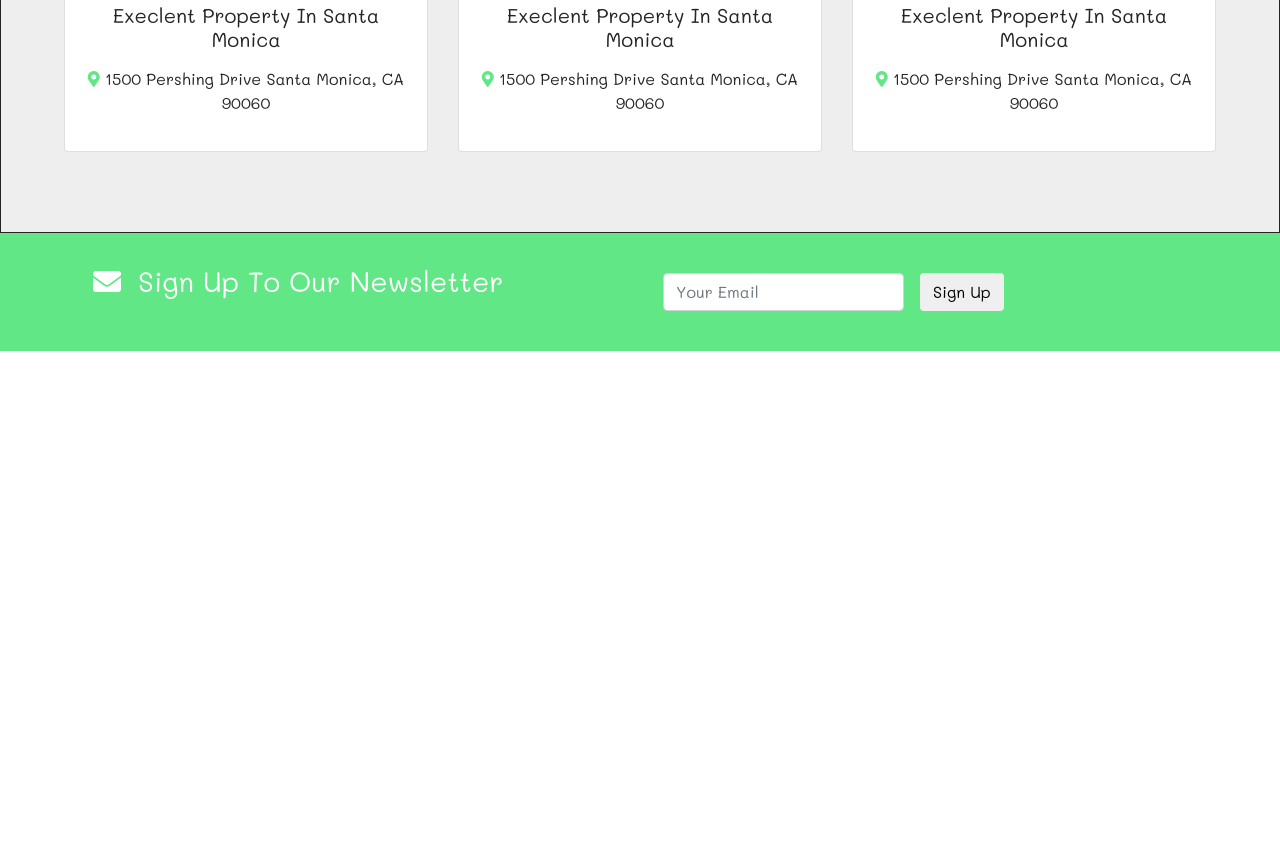
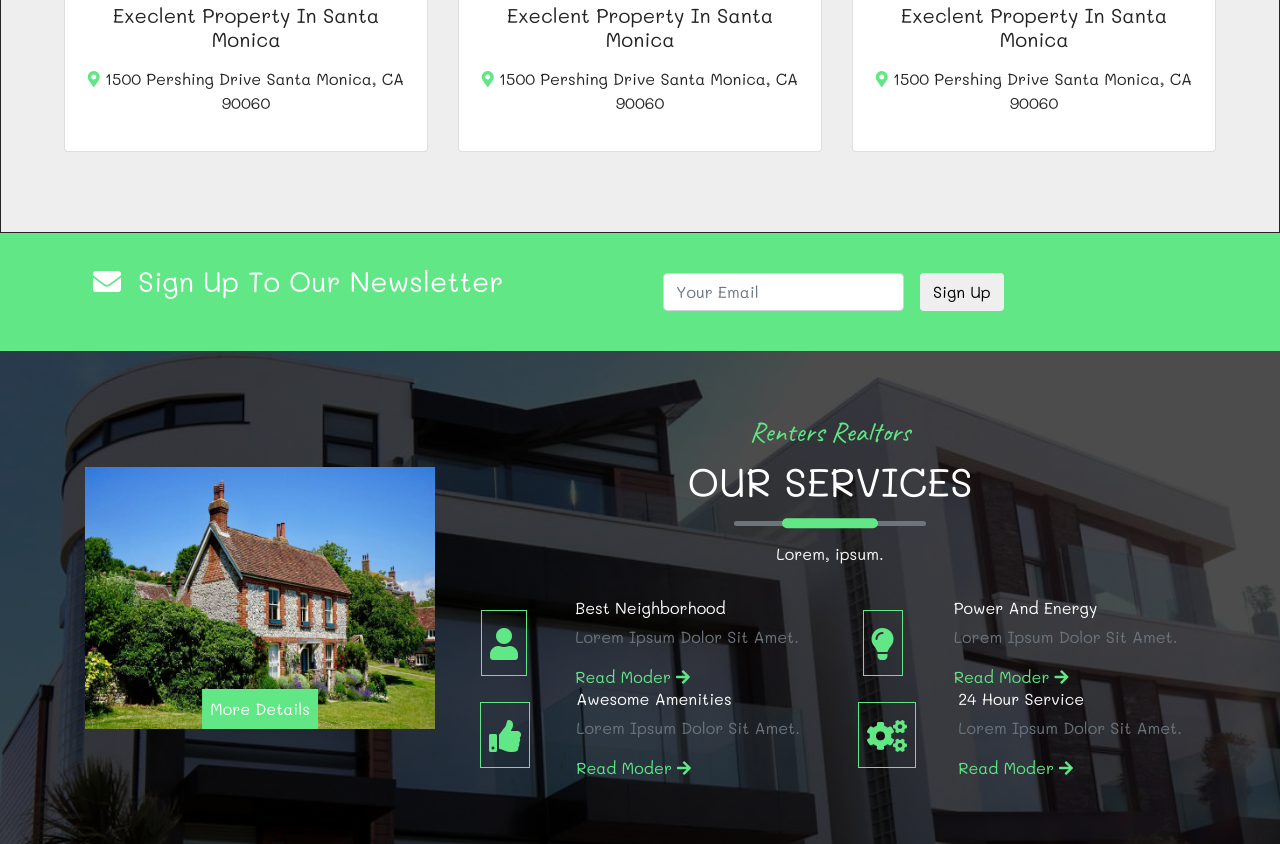
Before and after one commit to tquyen2109/Renters, a plain HTML site: page index.html in a window 1280 px wide. Shown: the part 1974-2818 px from the top of the page. Before the commit the page ends 2325 px from the top, so only its background shows below. Drawn offline with Linux system fonts and the light colour scheme.

Commit message:
Add Service section

```diff
--- a/css/main.css
+++ b/css/main.css
@@ -131,3 +131,38 @@ body {
   background: var(--mainWhite);
   color: var(--mainGreen);
 }
+/*services section */
+.services {
+  background: linear-gradient(rgba(0,0,0,0.7),rgba(0,0,0,0.7)),url('../img/bannerBcg.jpeg')center/cover
+  fixed no-repeat;
+}
+.services-info-text{
+  position: absolute;
+  bottom: 0;
+  left:50%;
+  transform: translate(-50%);
+  background: var(--mainGreen);
+  margin-bottom: 0;
+  text-decoration: none;
+  color: var(--mainWhite) !important;
+  text-align: center;
+}
+.services-info-text:hover{
+  color: var(--mainDark) !important;
+  text-decoration: none;
+}
+.service-icon{
+  font-size: 2rem;
+  color: var(--mainGreen);
+  padding: 0.5rem;
+  border:0.1rem solid var(--mainGreen);
+  margin-right: 1rem;
+  transition: all 1s ease-in-out;
+}
+.service-icon:hover{
+  background: var(--mainGreen);
+  color: var(--mainGrey);
+}
+.service-link:hover{
+  color: var(--mainWhite);
+}
--- a/index.html
+++ b/index.html
@@ -172,7 +172,7 @@
         <div class="col-10 col-md-6 mx-auto my-3">
           <!--section title-->
           <div class="row">
-            <div class="col text-center mb-3">
+            <div class="col section-title text-center mb-3">
               <h3 class="text-green text-slant text-capitalize">
                 renters realtors
               </h3>
@@ -319,14 +319,114 @@
         </div>
         <div class="col-10 mx-auto col-md-6 my-3">
           <form action="" class="form-inline">
-            <input type="text" class="form-control text-capitalize mx-2 my-2"
-              placeholder="your email">
+            <input type="text" class="form-control text-capitalize mx-2 my-2" placeholder="your email">
             <button type="submit" class="btn mx-2 my-2 text-capitalize">sign up</button>
           </form>
         </div>
       </div>
     </div>
   </section>
+  <!--services-->
+  <section id="services" class="services py-5">
+    <div class="container">
+      <div class="row flex-lg-row-reverse">
+        <!-- services info -->
+        <div class="col-lg-8 my-3">
+          <!--section title-->
+          <div class="row">
+            <div class="col section-title text-center mb-3">
+              <h3 class="text-green text-slant text-capitalize">
+                renters realtors
+              </h3>
+              <h1 class="text-uppercase text-white">Our Services</h1>
+              <div class="title-underline my-3 bg-secondary">
+                <div class="title-underline__center"></div>
+              </div>
+              <p class="w-75 mx-auto text-white">
+                Lorem, ipsum.
+              </p>
+            </div>
+          </div>
+          <!-- end of section title-->
+          <div class="row">
+            <!-- singe service -->
+            <div class="col-10 mx-auto col-sm-6 d-flex justify justify-content-around">
+              <div class="service-icon align-self-center"">
+                <i class="fas fa-user"></i>
+              </div>
+              <!-- service info -->
+              <div class="text-capitalize">
+                <h6 class="text-white">best neighborhood</h6>
+                <p class="text-secondary">Lorem ipsum dolor sit amet.</p>
+                <a href="#" class="text-green service-link">
+                  read moder
+                  <span><i class="fas fa-arrow-right"></i></span>
+                </a>
+              </div>
+            </div>
+            <!-- end of singe service -->
+            <!-- singe service -->
+            <div class="col-10 mx-auto col-sm-6 d-flex justify justify-content-around">
+              <div class="service-icon align-self-center"">
+                <i class="fas fa-lightbulb"></i>
+              </div>
+              <!-- service info -->
+              <div class="text-capitalize">
+                <h6 class="text-white">power and energy</h6>
+                <p class="text-secondary">Lorem ipsum dolor sit amet.</p>
+                <a href="#" class="text-green service-link">
+                  read moder
+                  <span><i class="fas fa-arrow-right"></i></span>
+                </a>
+              </div>
+            </div>
+            <!-- end of singe service -->
+            <!-- singe service -->
+            <div class="col-10 mx-auto col-sm-6 d-flex justify justify-content-around">
+              <div class="service-icon align-self-center"">
+                <i class="fas fa-thumbs-up"></i>
+              </div>
+              <!-- service info -->
+              <div class="text-capitalize">
+                <h6 class="text-white">awesome amenities</h6>
+                <p class="text-secondary">Lorem ipsum dolor sit amet.</p>
+                <a href="#" class="text-green service-link">
+                  read moder
+                  <span><i class="fas fa-arrow-right"></i></span>
+                </a>
+              </div>
+            </div>
+            <!-- end of singe service -->
+            <!-- singe service -->
+            <div class="col-10 mx-auto col-sm-6 d-flex justify justify-content-around">
+              <div class="service-icon align-self-center">
+                <i class="fas fa-cogs"></i>
+              </div>
+              <!-- service info -->
+              <div class="text-capitalize">
+                <h6 class="text-white">24 hour service</h6>
+                <p class="text-secondary">Lorem ipsum dolor sit amet.</p>
+                <a href="#" class="text-green service-link">
+                  read moder
+                  <span><i class="fas fa-arrow-right"></i></span>
+                </a>
+              </div>
+            </div>
+            <!-- end of singe service -->
+          </div>
+        </div>
+        <!-- services info -->
+        <div class="col-10 mx-auto col-lg-4 align-self-center">
+          <div class="img-container">
+            <img src="img/featured-1.jpeg" class="img-fluid" alt="">
+            <a href="#" class="text-capitalize services-info-text p-2">more details</a>
+          </div>
+        </div>
+      </div>
+    </div>
+  </section>
+  <!--end of services-->
+
   <!--end of contact-->
   <!--
       https://www.iconfinder.com/icons/2012967/architecture_design_home_owner_house_housing_real_estate_roof_icon
```
Lines whose indentation alone changed are shown as unchanged.
